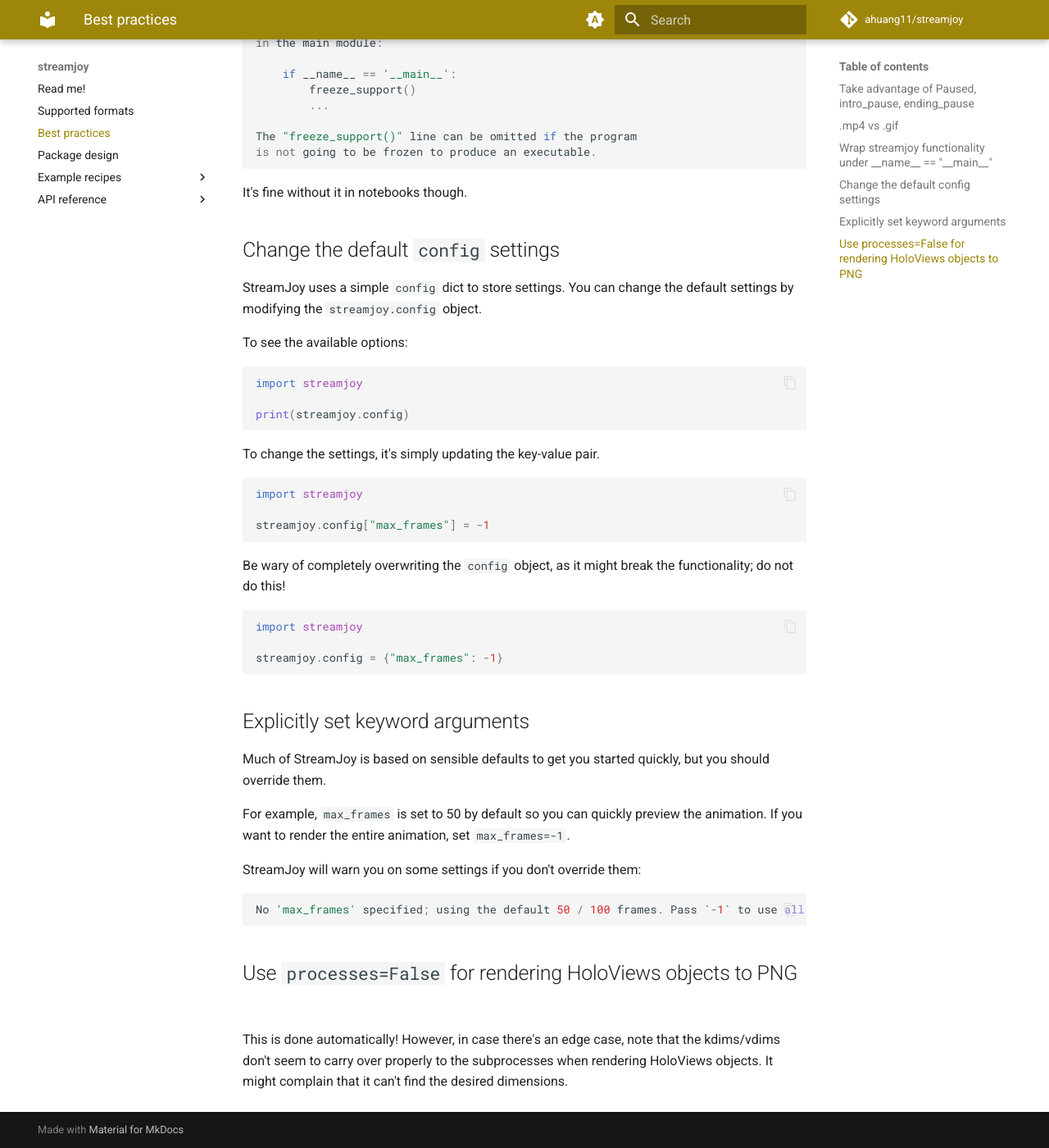
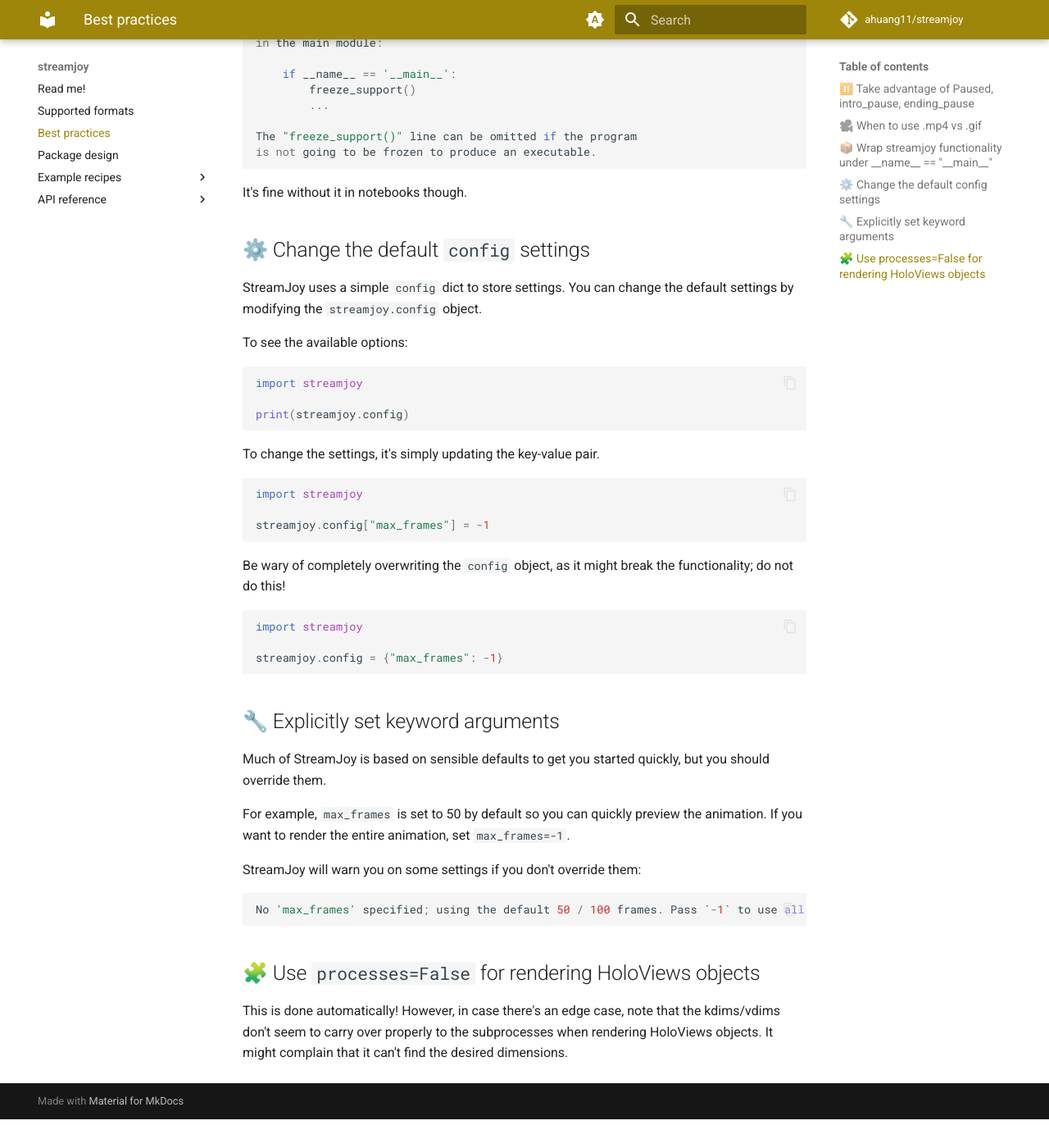
Before and after one commit to ahuang11/streamjoy, an MkDocs documentation site: the page built from docs/best_practices.md, in a window 1280 px wide and 1400 px high, scrolled down 1051 px. Shown: the whole window at 82% size. Built offline with MkDocs 1.6.1 and Material for MkDocs 9.7.7, drawn with Linux system fonts in a browser that asks for light colours; comment, search, counter and statistics services are not loaded; after the commit the page ends 2416 px from its top, so only the background shows below that; some of the changed text lies outside the part shown.

Commit message:
Add emojis

````diff
--- a/docs/best_practices.md
+++ b/docs/best_practices.md
@@ -1,6 +1,6 @@
-# Best Practices
+# Best practices
 
-## Take advantage of `Paused`, `intro_pause`, `ending_pause`
+## ⏸️ Take advantage of `Paused`, `intro_pause`, `ending_pause`
 
 Animations can be good, but sometimes you want to pause at various points of the animation to provide context or to emphasize a point.
 
@@ -21,13 +21,13 @@
 
 Don't forget there's also `intro_pause` and `ending_pause` to pause at the beginning and end of the animation!
 
-## `.mp4` vs `.gif`
+## 🎥 When to use `.mp4` vs `.gif`
 
 If you need a comprehensive color palette, use `.mp4` as it supports more colors.
 
 For automatic playing and looping, use `.gif`. To reduce the file size of the `.gif`, set `optimize=True`, which uses `pygifsicle` to reduce the file size.
 
-## Wrap `streamjoy` functionality under `__name__ == "__main__"`
+## 📦 Wrap `streamjoy` functionality under `__name__ == "__main__"`
 
 If you run a `.py` script without it, you might encounter the following `RuntimeError`:
 
@@ -50,7 +50,7 @@
 
 It's fine without it in notebooks though.
 
-## Change the default `config` settings
+## ⚙️ Change the default `config` settings
 
 StreamJoy uses a simple `config` dict to store settings. You can change the default settings by modifying the `streamjoy.config` object.
 
@@ -75,7 +75,7 @@
 streamjoy.config = {"max_frames": -1}
 ```
 
-## Explicitly set keyword arguments
+## 🔧 Explicitly set keyword arguments
 
 Much of StreamJoy is based on sensible defaults to get you started quickly, but you should override them.
 
@@ -87,6 +87,6 @@
 No 'max_frames' specified; using the default 50 / 100 frames. Pass `-1` to use all frames. Suppress this by passing 'max_frames'.
 ```
 
-## Use `processes=False` for rendering HoloViews objects to PNG
+## 🧩 Use `processes=False` for rendering HoloViews objects
 
 This is done automatically! However, in case there's an edge case, note that the kdims/vdims don't seem to carry over properly to the subprocesses when rendering HoloViews objects. It might complain that it can't find the desired dimensions.
````
